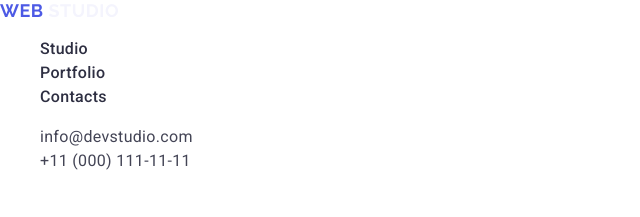
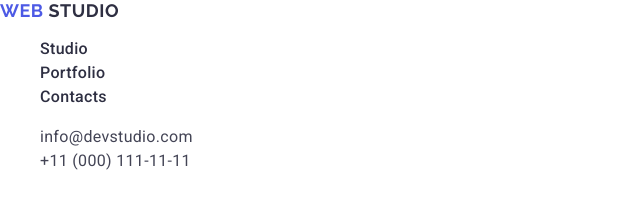
Before and after one commit to 4ibab4ik/goit-markup-hw-02, a plain HTML site: page index.html in a window 1280 px wide. Shown: the top 217 px of the page, 0-640 px from the left. Drawn offline with nearby package versions, Linux system fonts and the light colour scheme.

Commit message:
logo-color-fixed

```diff
--- a/css/styles.css
+++ b/css/styles.css
@@ -28,7 +28,7 @@ a {
     text-transform: uppercase;
 }
 
-.logo-color {
+.header-logo-color {
     color: #2e2f42;
     font-family: 'Raleway', sans-serif;
     font-size: 18px;
@@ -252,7 +252,7 @@ a {
     text-transform: uppercase;
 }
 
-.logo-color {
+.footer-logo-color {
     color: #f4f4fd;
     font-family: 'Raleway', sans-serif;
     font-size: 18px;
--- a/index.html
+++ b/index.html
@@ -25,7 +25,7 @@
     <header class="header">
       <nav class="header-navigation">
         <a class="header-logo" href=".index.html"
-          >Web <span class="logo-color">Studio</span></a
+          >Web <span class="header-logo-color">Studio</span></a
         >
         <ul class="header-menu">
           <li class="header-menu-item">
@@ -219,7 +219,7 @@
 
     <footer class="footer">
       <a class="footer-logo" href="./index.html"
-        >Web <span class="logo-color">Studio</span></a
+        >Web <span class="footer-logo-color">Studio</span></a
       >
       <p class="footer-text">
         Increase the flow of customers and sales for your business with digital
```
